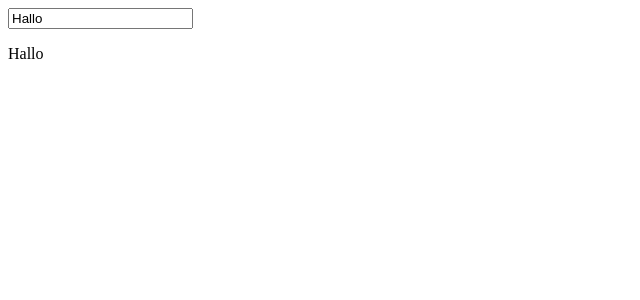
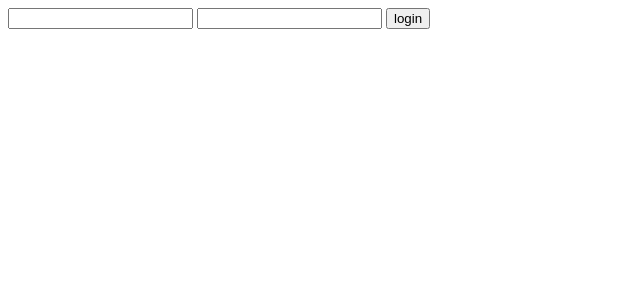
Before and after one commit to neto2000/wohnungssuche, a SvelteKit app: page /login in a window 1280 px wide. Shown: the top 300 px of the page, without its empty margins (0-640 px from the left). Built offline with nearby package versions, Linux system fonts and the light colour scheme.

Commit message:
logn logic

```diff
--- a/src/routes/login/+page.svelte
+++ b/src/routes/login/+page.svelte
@@ -2,13 +2,36 @@
 <script>
 
 	let username = $state("Hallo")
+	let email = $state("");
+
+	let password = $state("")
+
+	async function login() {
+
+		const res = await fetch('/login', {
+
+			method: 'POST',
+			headers: {
+				'Content-Type': 'application/json'
+			},
+			body: JSON.stringify({
+				email: email,
+				password: password
+			})
+		})
+
+		let data = await res.json()
+
+		console.log(data.logged_in)
+	}
 
 </script>
 
 
 <div>
 
-	<input type="text" bind:value={username} />
+	<input type="text" bind:value={email} />
+	<input type="text" bind:value={password} />
 
-	<p>{username}</p>
+	<button onclick={login}>login</button>
 </div>
--- a/src/routes/login/+server.js
+++ b/src/routes/login/+server.js
@@ -0,0 +1,31 @@
+import { json } from '@sveltejs/kit';
+import { pool } from "$lib/server/db"
+
+export async function POST({request, cookies}) {
+
+	const {email, password} = await request.json();
+
+	console.log(email)
+
+	try {
+
+		const [rows,fields] = await pool.query('SELECT user_id FROM user WHERE email = ? AND password = ?', [email, password])
+
+		if(rows.length != 0) {
+
+			return json({logged_in: true}, {status: 200})
+		}
+		else {
+			throw new Error("result is empty")
+		}
+
+	}
+	catch(e) {
+
+		console.log(e)
+
+		return json({logged_in: false}, {status: 500})
+	}
+
+
+}
```
Also changed, not shown: 1 other file (tests, documents, lock files or other folders).
